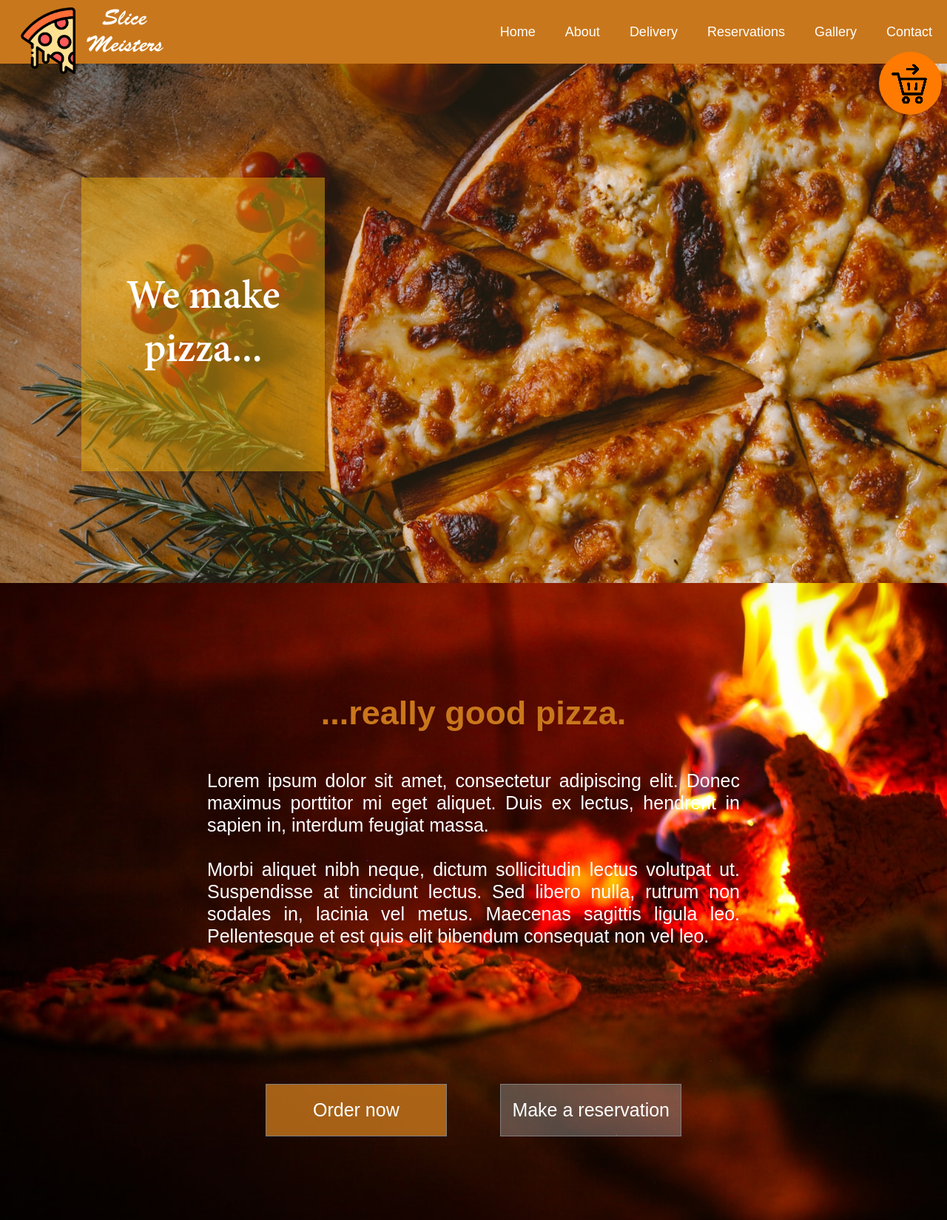
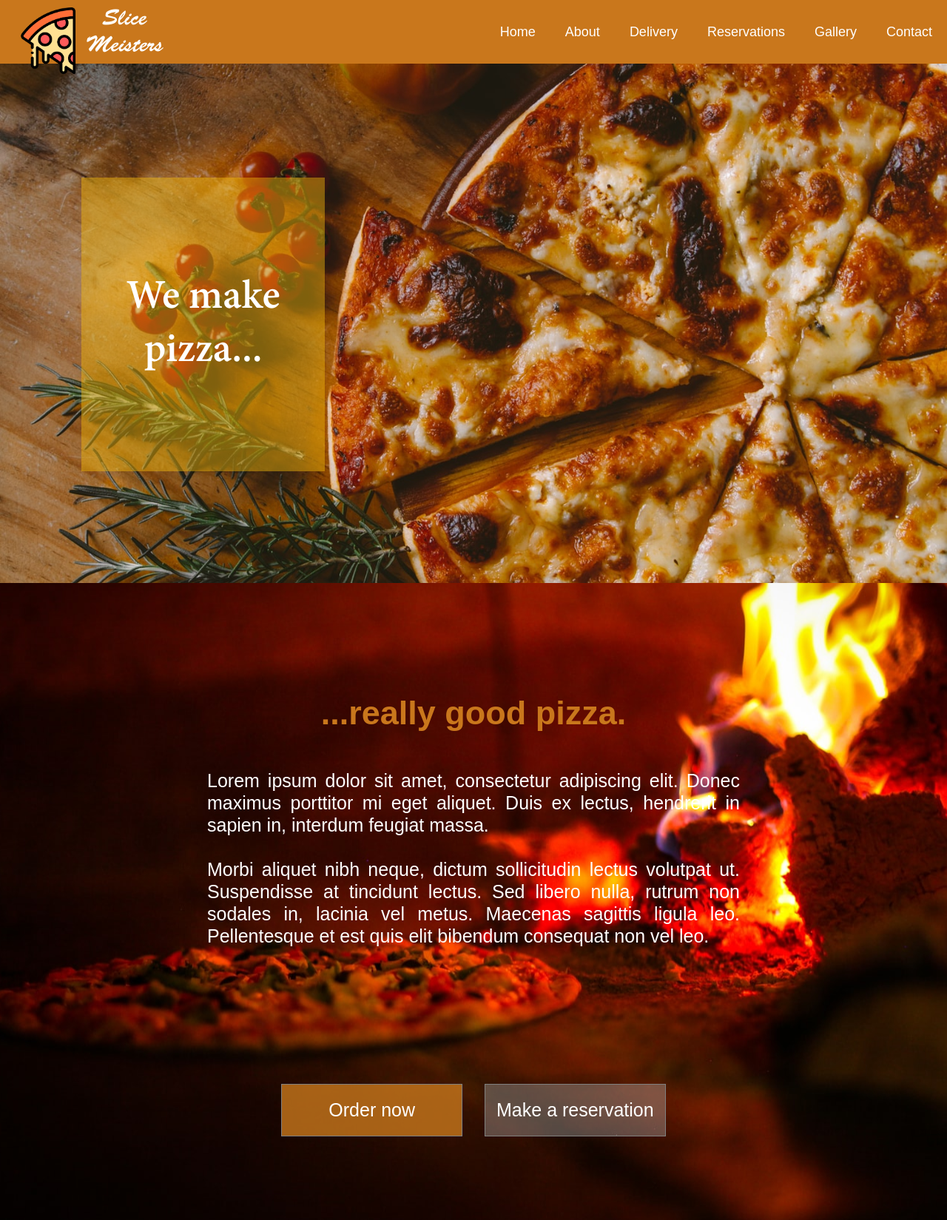
Before and after one commit to nlukic97/pizza-website, a PHP site: page / in a window 1280 px wide. Shown: the whole page at 74% size. Run offline with PHP 8.4, Linux system fonts and the light colour scheme; some libraries are stand-ins or nearby versions.

Commit message:
responsive homepage

```diff
--- a/css/style.css
+++ b/css/style.css
@@ -115,35 +109,10 @@ nav ul li a:hover {
 	color: #C9771C;
 }
 
-/*------cart -------------*/
-#cart {
-	margin-right: 7px;
-	top:70px;
-	position: absolute;
-	right: 0;
-	z-index: 1;
-	background-color: #FF7A00;
-	width: 85px;
-	height: 85px;
-	border-radius: 50%;
-	background-image: url(../images/checkout.png);
-	background-repeat: no-repeat;
-	background-position: 14px center;
-	background-size: auto;
-}
-
-#cart:hover {
-	transform: scale(1.1);
-	cursor: pointer;
-	background-color: #FF8F29;
-}
-
 
 /* ------------------------------------------ PAGE 1: HOME --------------------------------------*/
 #container2 {
-	max-width: 1280px;
 	min-height: 702px;
-	margin:0 auto;
 	background-image: url(../images/pizza-page-1.png);
 	background-repeat: no-repeat;
 	position: relative;
@@ -201,9 +168,9 @@ nav ul li a:hover {
 }
 
 #container3-boxes {
-	margin: 0 auto;
-	width: 562px;
-	margin-top: 185px;
+	display: flex;
+	justify-content: center;
+	padding-top: 185px;
 }
 
 #container3-boxes a {
@@ -213,9 +180,13 @@ nav ul li a:hover {
 	text-decoration: none;
 }
 
+#container3-boxes a {
+	margin-left: 15px;
+	margin-right: 15px;
+}
+
 #order-now {
 	background-color: rgba(201,119,28,0.8);
-	float: left;
 	text-align: center;
 	padding: 20px 63px;
 	border:1px solid #808080;
@@ -227,7 +198,6 @@ nav ul li a:hover {
 
 #make-a-reservation {
 	background-color: rgba(200,200,200,0.33);
-	float: right;
 	padding: 20px 15px;
 	border:1px solid #808080;
 	box-sizing: border-box;
--- a/index.php
+++ b/index.php
@@ -1,14 +1,13 @@
 <?php
 require "partials/header.php";
-// die();
 ?>
 <!-- section 2 -->
-	<section id="container2">
+	<section id="container2" class='container'>
 			<div id="yellow-box"><h2>We make<br>pizza...</h2></div>
 	</section>
 
 <!-- section 3 -->
-	<section id="container3">
+	<section id="container3" class='container'>
 		<div id="text-box">
 			<h2>...really good pizza.</h2>
 			<p>Lorem ipsum dolor sit amet, consectetur adipiscing elit. Donec maximus porttitor mi eget aliquet. Duis ex lectus, hendrerit in sapien in, interdum feugiat massa. </p>
--- a/partials/navigation.php
+++ b/partials/navigation.php
@@ -13,6 +13,5 @@
 					<li><a href="contact.php">Contact</a></li>
 				</ul>
 			</nav>
-			<a href="#"><div id="cart"></div></a>
 		</header>
 	</div>
```
Also changed, not shown: other parts of css/style.css (+37 -10 lines).
